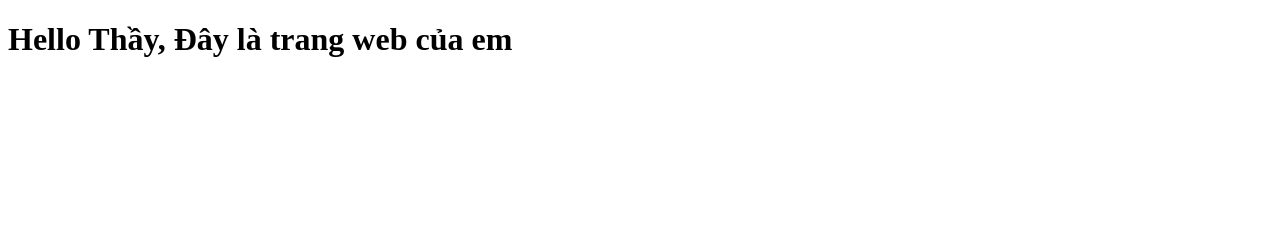
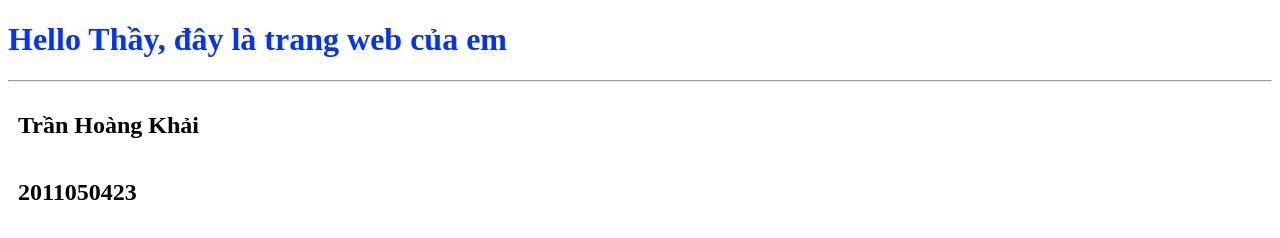
Before and after one commit to tranhoangkhai1506/khaiquanghuydinh, a plain HTML site: page index.html in a window 1280 px wide. Drawn offline with Linux system fonts and the light colour scheme.

Commit message:
updated: h2, css

```diff
--- a/index.html
+++ b/index.html
@@ -4,8 +4,12 @@
     <meta charset="UTF-8">
     <meta name="viewport" content="width=device-width, initial-scale=1.0">
     <title>My porn</title>
+    <link rel="stylesheet" href="style.css">
 </head>
 <body>
-    <h1>Hello Thầy, Đây là trang web của em</h1>
+    <h1>Hello Thầy, đây là trang web của em</h1>
+    <hr>
+    <h2>Trần Hoàng Khải</h2>
+    <h2>2011050423</h2>
 </body>
 </html>
--- a/style.css
+++ b/style.css
@@ -0,0 +1,7 @@
+h1{
+    color: rgb(0, 51, 255);
+}
+
+h2{
+    padding: 10px;
+}
```
